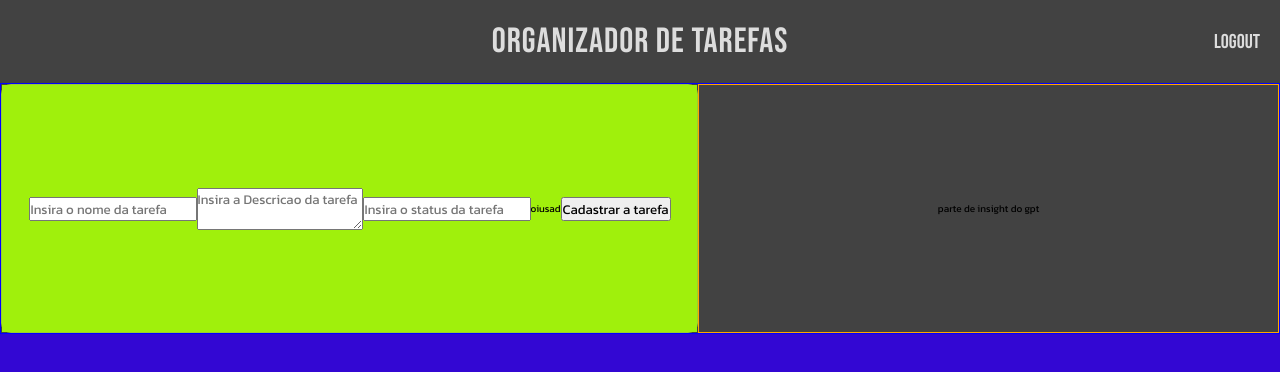
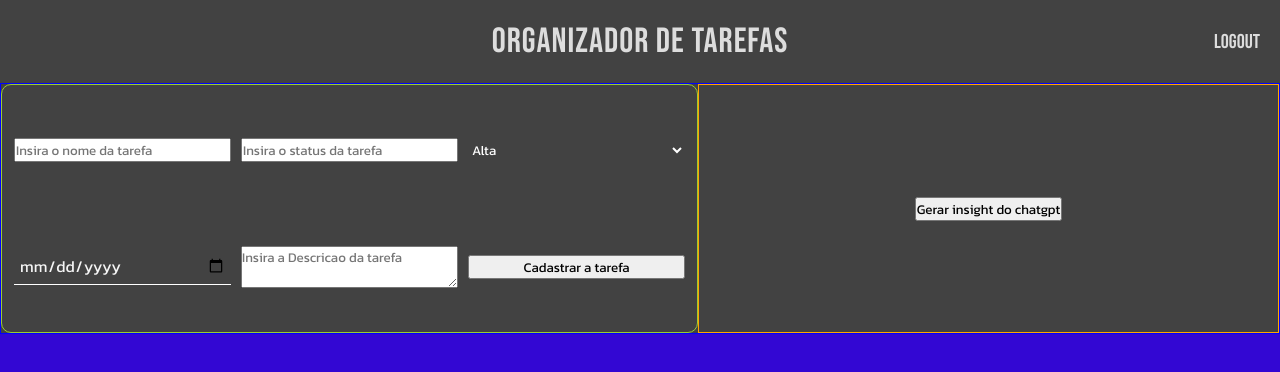
Before and after one commit to ArthurLRezende/ToDoFront, a React (Vite) app: page /todo in a window 1280 px wide. Shown: the top 372 px of the page. Built offline with nearby package versions, Linux system fonts and the light colour scheme; no server answers; sample sign-in values are in the browser's storage.

Commit message:
GptInsight

```diff
--- a/package.json
+++ b/package.json
@@ -11,6 +11,7 @@
   },
   "dependencies": {
     "react": "^19.1.1",
+    "react-datepicker": "^8.7.0",
     "react-dom": "^19.1.1",
     "react-router-dom": "^7.9.4"
   },
--- a/src/pages/ToDo.jsx
+++ b/src/pages/ToDo.jsx
@@ -3,6 +3,7 @@ import './ToDo.css'
 import { useNavigate } from 'react-router-dom';
 import { pegartarefas } from '../helpers/data';
 import CadastroTarefa from './components/cadastrarTarefa';
+import Insight from './components/insightgpt';
 
 const ToDo = () => {
 
@@ -30,7 +31,7 @@ const ToDo = () => {
                         <CadastroTarefa />
                     </div>
                     <div className="superior-insight">
-                        parte de insight do gpt
+                        <Insight />
                     </div>
                 </div>
                 <div className="inferior">
--- a/src/pages/components/cadastrarTarefa.css
+++ b/src/pages/components/cadastrarTarefa.css
@@ -1,8 +1,34 @@
 .formulario{
     height: 100%;
     width: 100%;
-    background-color: rgb(160, 240, 12);
-    display: flex;
+    background-color: transparent;
+    display: grid;
     align-items: center;
     justify-content: center;
+    grid-template-columns: repeat(3, 1fr);
+    grid-template-rows: repeat(2, 1fr);
+    gap: 1rem;
+    padding: 1.2rem;
 }
+
+.custom-date-input {
+  border: none;
+  border-bottom: 1px solid #ffffff;
+  padding: 5px;
+  font-size: 16px;
+  color: #f5f5f5;
+  background-color: transparent;
+}
+
+.UrgenciaTarefa{
+    border: none;
+    background-color: transparent;
+    color: #ffffff;
+}
+
+
+/* .custom-date-input:focus {
+  outline: none;
+  border-color: #2196f3;
+  box-shadow: 0 0 5px rgba(33, 150, 243, 0.5);
+} */
--- a/src/pages/components/cadastrarTarefa.jsx
+++ b/src/pages/components/cadastrarTarefa.jsx
@@ -1,17 +1,43 @@
 import { useState, useEffect } from 'react'
 import './cadastrarTarefa.css'
+import DatePicker from 'react-datepicker';
+import 'react-datepicker/dist/react-datepicker.css';
 
 const CadastroTarefa = () => {
 
+    const [selectedDate, setSelectedDate] = useState(null);
+
+    const handleCadastroTarefa = (e) => {
+        e.preventDefault()
+        const Titulo = e.target.Titulo.value
+        const Descricao = e.target.Descricao.value
+        const Status = e.target.Status.value
+        const Urgencia = e.target.Urgencia.value
+        const Data = e.target.data.value
+
+        console.log(Titulo, Descricao, Status, Urgencia, Data)
+
+    }
 
     return (
-        <form action="" className='formulario'>
-            <input type="text" className='TituloTarefa' placeholder='Insira o nome da tarefa' />
-            <textarea name="" id="" className='DescricaoTarefa' placeholder='Insira a Descricao da tarefa'></textarea>
-            <input type="text" className='StatusTarefa' placeholder='Insira o status da tarefa'/>
-            <a>oiusad</a>
-
-            <button className="cadastra-tarefa">Cadastrar a tarefa</button>
+        <form onSubmit={handleCadastroTarefa} className='formulario'>
+            <input type="text" name="Titulo" className='TituloTarefa' placeholder='Insira o nome da tarefa' />
+            <input type="text" name="Status" className='StatusTarefa' placeholder='Insira o status da tarefa' />
+            <select name="Urgencia" className='UrgenciaTarefa'>
+                <option value="Alta" >Alta</option>
+                <option value="Media" >Media</option>
+                <option value="Baixa" >Baixa</option>
+            </select>
+            <input
+                name='data'
+                type="date"
+                id="date"
+                className='custom-date-input'
+            // value={selectedDate}
+            // onChange={handleChange}
+            />
+            <textarea name="Descricao" id="" className='DescricaoTarefa' placeholder='Insira a Descricao da tarefa'></textarea>
+            <button className="cadastra-tarefa" type='submit'>Cadastrar a tarefa</button>
         </form>
     )
 }
--- /dev/null
+++ b/src/pages/components/insightgpt.css
@@ -0,0 +1,6 @@
+.insight-box{
+    border: 1rem solid #07f857;
+    background-color: transparent;
+    padding: 5rem;
+    border-radius: 2rem;
+}
--- /dev/null
+++ b/src/pages/components/insightgpt.jsx
@@ -0,0 +1,32 @@
+import { useState, useEffect } from "react";
+import './insightgpt.css'
+const Insight = () => {
+    const [showMessage, setShowMessage] = useState(false)
+    const [message, setMessage] = useState(null)
+
+
+    const handleInsight = () => {
+        setMessage('Tulipinha é bom demais')
+        setShowMessage(true)
+    }
+
+    return (
+
+        <div className="insight">
+            {showMessage ? (<>
+               <div className="insight-box">
+                    {message}
+               </div>
+            </>) : (<>
+                <button className="insightBotao" onClick={handleInsight}>Gerar insight do chatgpt</button>
+            </>)}
+
+        </div>
+
+
+
+    )
+
+}
+
+export default Insight
```
Also changed, not shown: 1 other file (tests, documents, lock files or other folders).
